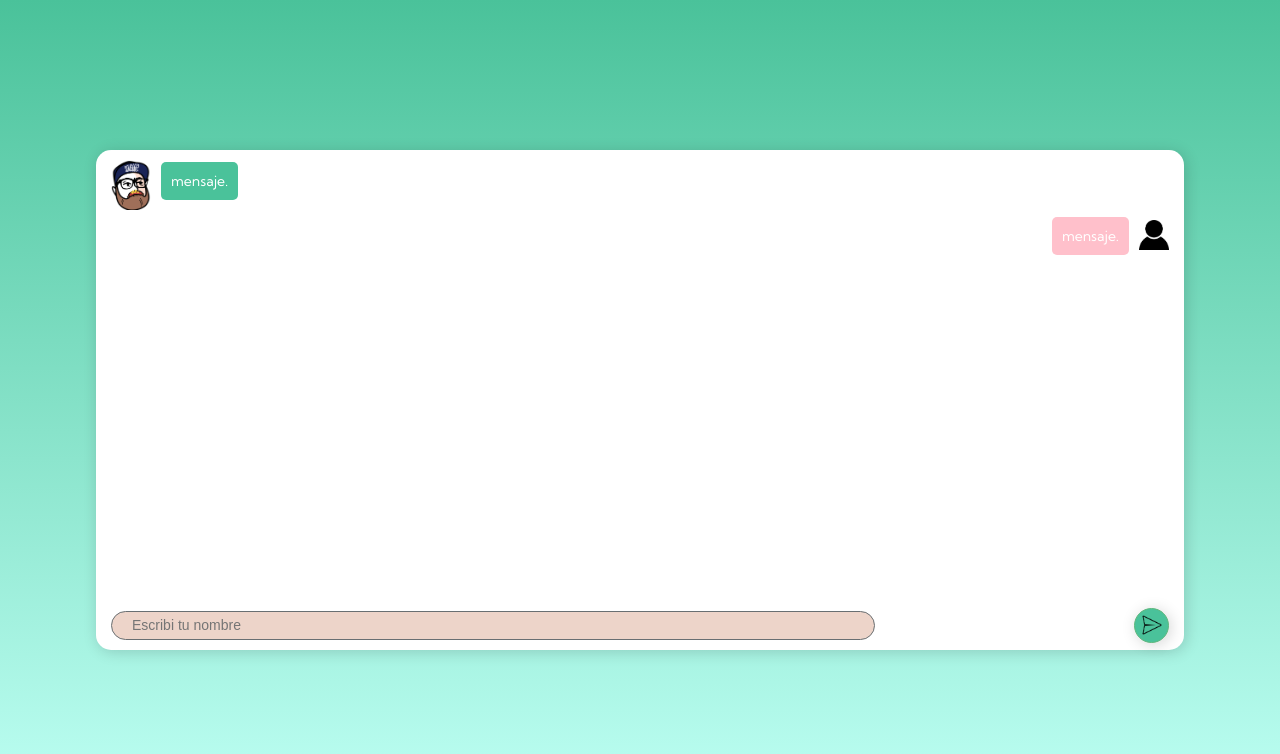
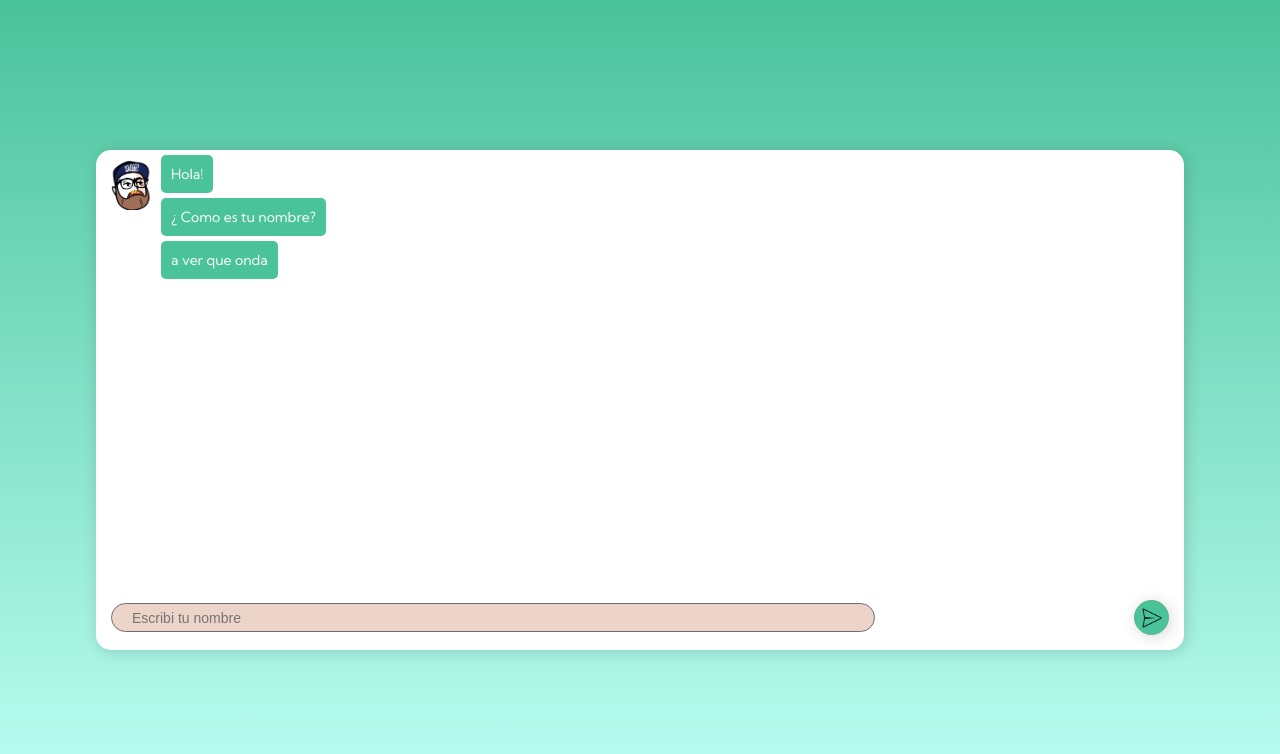
Before and after one commit to rocionoraliarias/Esteban-My-bot, a React (Create React App) app: page /chat in a window 1280 px wide. Shown: the top 754 px of the page. Built offline with nearby package versions, Linux system fonts and the light colour scheme.

Commit message:
Sending message

```diff
--- a/src/pages/Chat/Chat.js
+++ b/src/pages/Chat/Chat.js
@@ -1,20 +1,68 @@
-import React from 'react'
+import React, { useState} from 'react'
 import EstebanItem from './EstebanItem/EstebanItem'
 import UserItem from './UserItem/Useritem'
 import Input from './InputChat/InputChat'
 import './chat.css'
 
 const Chat = () => {
+
+let idCounter = 0;
+
+const [ msg, setMsg ] = useState({});
+
+const [chat , setChat ] = useState([
+ {
+     id:0,
+     emiter: 'esteban',
+     msg:[ 'Hola!','¿ Como es tu nombre?', 'a ver que onda']
+ }])
+
+
+
+function GetUserMessage (value){
+    idCounter =  idCounter +1;
+    setMsg({
+        id: idCounter,
+        emiter: 'User',
+        msg: value
+    })
+};
+
+
+function sendMessage(e) {
+    e.preventDefault();
+    setChat([
+        ...chat, msg
+    ])
+};
+
+
+
+console.log('chat', chat)
+console.log('msg:',msg)
+
     return (
         <div className="chatbot-chat-container">
             <div className="chatbot-chat-content">
                 <div className="chatbot-chat">
                     <div className="chatbot-chat-container-body">
-                        <EstebanItem />
-                        <UserItem />
+                        {chat.map((message, index) => message.emiter === 'esteban' ?
+                        <EstebanItem
+                        key={index}
+                        text={message.msg} />
+                        :
+                        <UserItem
+                        key={index}
+                        text={message.msg} />
+                        )}
+
+
                     </div>
                     <div className="chatbot-chat-container-input">
-                    <Input />
+                    <Input
+                    GetUserMessage={GetUserMessage}
+                    sendMessage={sendMessage}
+                    />
                     </div>
                 </div>
             </div>
--- a/src/pages/Chat/EstebanItem/EstebanItem.css
+++ b/src/pages/Chat/EstebanItem/EstebanItem.css
@@ -1,13 +1,14 @@
 .esteban-item-container{
     display: flex;
-    width: auto;
-    align-items: center;
+    max-width: 90%;
 }
 
 .esteban-item-container img{
  height: 50px;
  margin: 10px 0 0  15px;
 }
+
+
 
 .esteban-item-container label{
     margin: 5px 0 0  10px;
@@ -17,7 +18,13 @@
     padding:10px;
     border-radius: 5px;
     width: fit-content;
-    max-width: 7%;
     font-weight: normal;
     box-sizing: border-box;
 }
+
+.esteban-item-messages {
+    display: flex;
+    flex-direction: column;
+    width: 100%;
+    align-items: flex-start;
+}
--- a/src/pages/Chat/EstebanItem/EstebanItem.jsx
+++ b/src/pages/Chat/EstebanItem/EstebanItem.jsx
@@ -2,12 +2,15 @@ import React from 'react';
 import './EstebanItem.css'
 import catAvatar from '../../../assets/imagenes/avataresteban.png'
 
-const EstebanItem = () => {
+const EstebanItem = ({text}) => {
     return (
        <div className="esteban-item-container">
            <img src={catAvatar}/>
-           <div className="cat-item-messages">
-                <label>mensaje.</label>
+
+           <div className="esteban-item-messages">
+           {text.map((t,index) =>
+                <label key= {index}>{t}</label>
+           )}
            </div>
        </div>
      );
--- a/src/pages/Chat/InputChat/InputChat.jsx
+++ b/src/pages/Chat/InputChat/InputChat.jsx
@@ -1,13 +1,15 @@
 import React from 'react';
 import './InputChat.css'
 
-const Input = () => {
+const Input = ({sendMessage , GetUserMessage}) => {
     return (
-        <form className="chatbot-chat-input-container">
+        <form
+        onSubmit={ (e) => sendMessage(e)}
+        className="chatbot-chat-input-container">
             <input
             placeholder='Escribi tu nombre'
             type='text'
-            value=''
+            onChange = { (e) => GetUserMessage(e.target.value)}
             />
             <button
             type= 'submit'
--- a/src/pages/Chat/UserItem/Useritem.jsx
+++ b/src/pages/Chat/UserItem/Useritem.jsx
@@ -2,11 +2,11 @@ import React from 'react';
 import './Useritem.css'
 import UserAvatar from '../../../assets/imagenes/user.png'
 
-const UserItem = () => {
+const UserItem = ({text}) => {
     return (
         <div className="user-item-container">
            <div className="user-item-messages">
-                <label>mensaje.</label>
+                <label>{text}</label>
            </div>
            <img src={UserAvatar}/>
        </div>
--- a/src/pages/Chat/chat.css
+++ b/src/pages/Chat/chat.css
@@ -30,7 +30,6 @@
 
 .chatbot-chat-container-input{
     width: 100%;
-    height: 10%;
     display: flex;
     justify-content: center;
     align-items: center;
```
